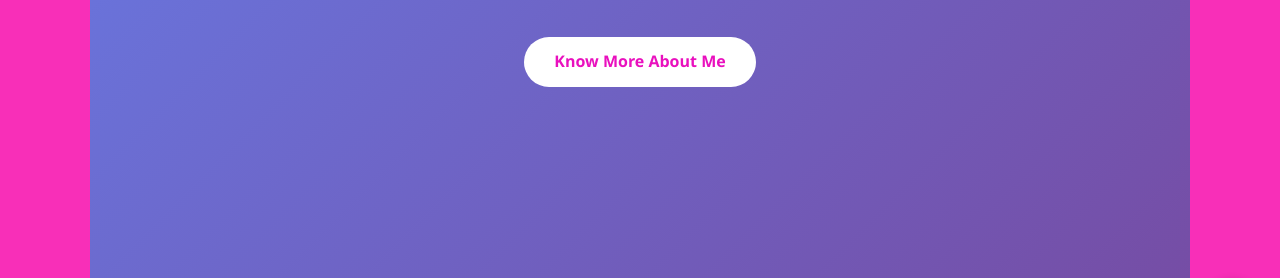
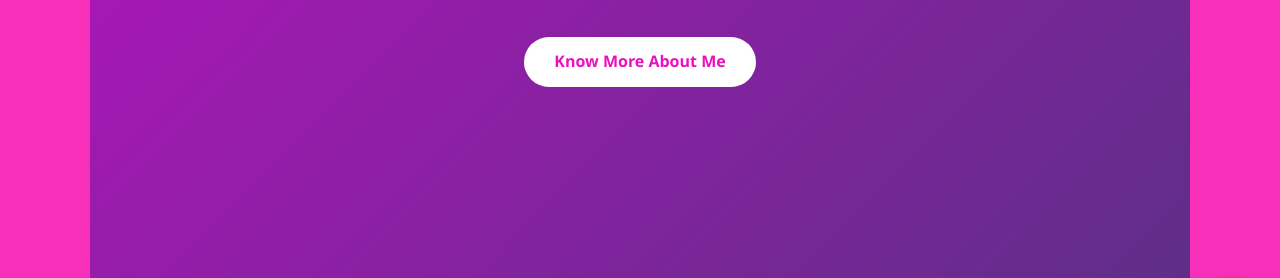
Before and after one commit to deepi273023-ops/PORTFOLIO-PROJECT, a plain HTML site: page frontend/index.html in a window 1280 px wide. Shown: the part 441-719 px from the top of the page. Drawn offline with Linux system fonts and the light colour scheme.

Commit message:
change colour

```diff
--- a/frontend/index.html
+++ b/frontend/index.html
@@ -86,7 +86,7 @@
             justify-content: center;
             align-items: center;
             text-align: center;
-            background: linear-gradient(135deg, #667eea 0%, #764ba2 100%);
+            background: linear-gradient(135deg, #bc11c2 0%, #5b2f86 100%);
             color: var(--white);
             padding: 0 20px;
         }
```
